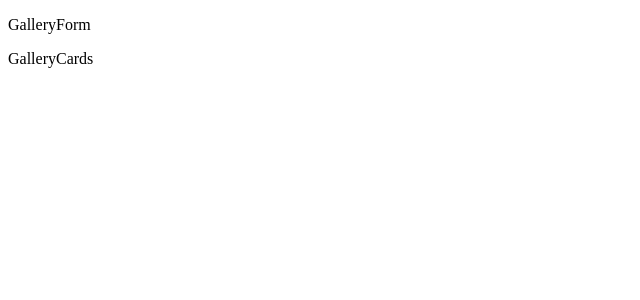
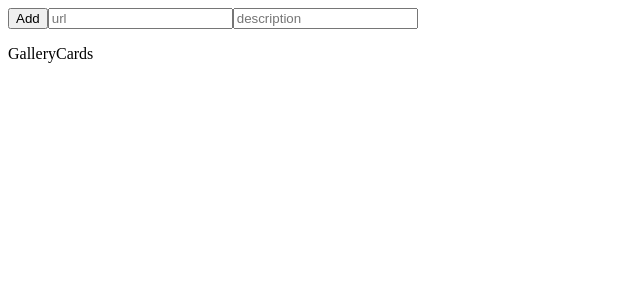
Before and after one commit to Stangenzirkel/FrontLessons, a Next.js app in the folder blog/: page /gallery in a window 1280 px wide. Shown: the top 300 px of the page, without its empty margins (0-640 px from the left). Built offline with nearby package versions, Linux system fonts and the light colour scheme.

Commit message:
form ui added

```diff
--- a/blog/components/GalleryForm/GalleryForm.jsx
+++ b/blog/components/GalleryForm/GalleryForm.jsx
@@ -1,5 +1,9 @@
 import React from "react";
 
 export const GalleryForm = () => {
-    return <p> GalleryForm </p>;
+    return <form>
+        <button type="submit"> Add </button>
+        <input type="text" placeholder="url"/>
+        <input type="text" placeholder="description"/>
+    </form>;
 }
```
